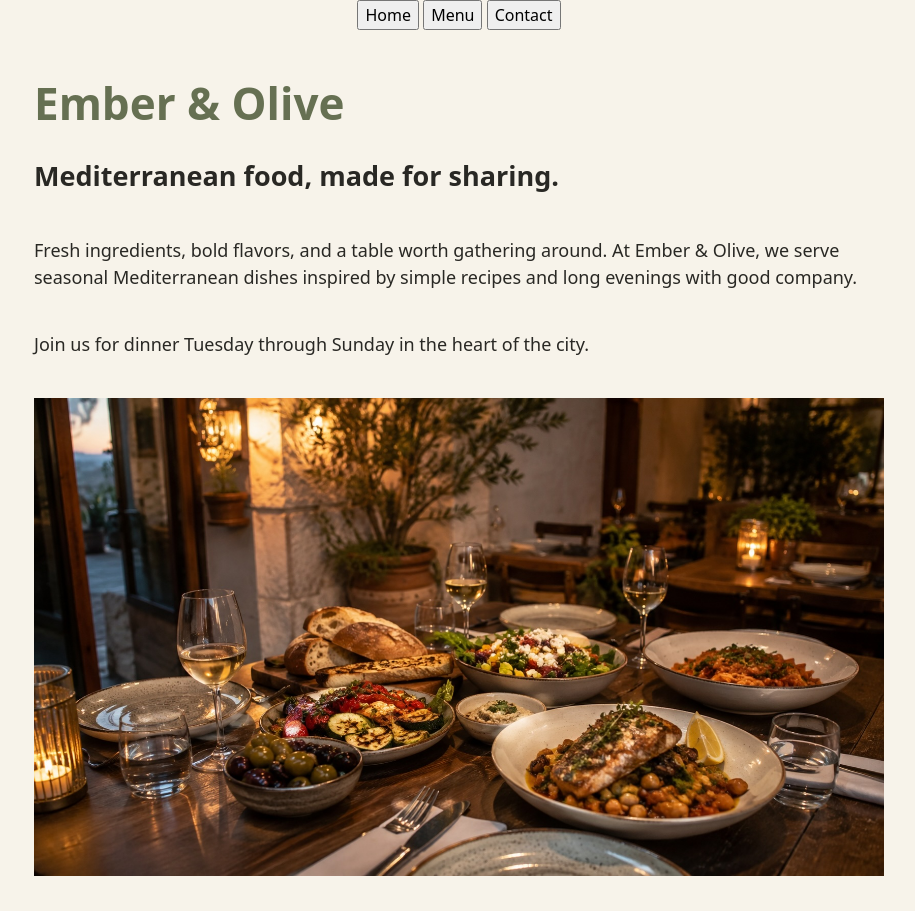
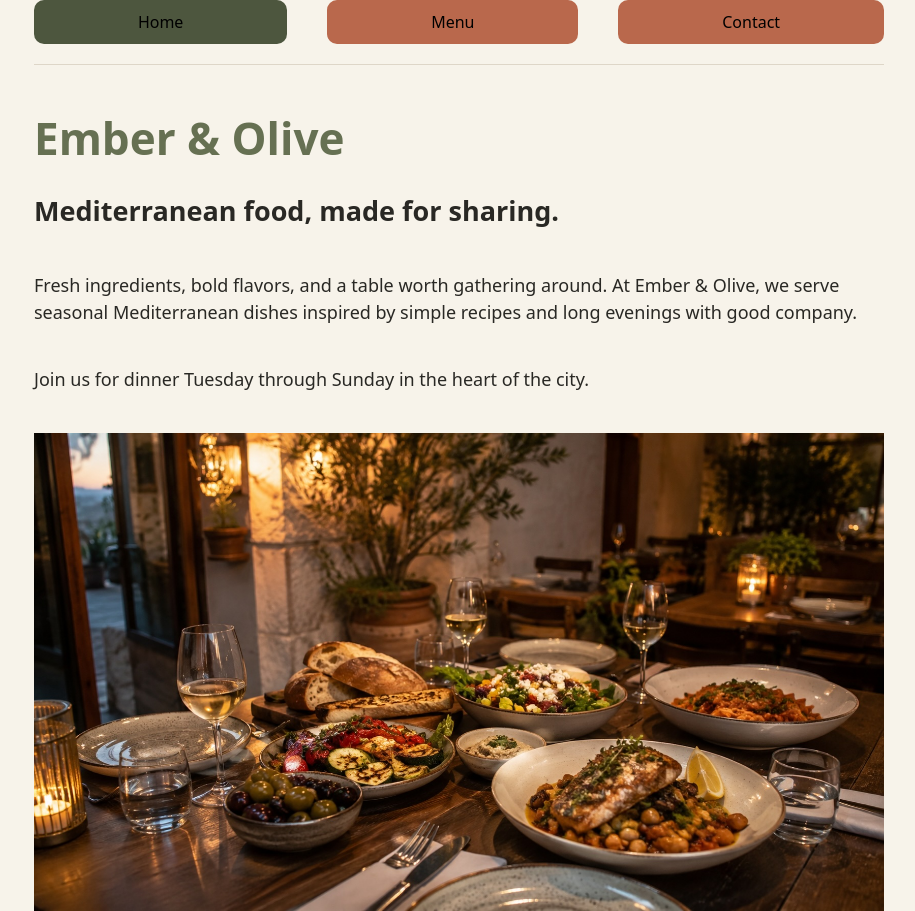
Before and after one commit to lekrau/odin-restaurant-page, a website built with webpack: page src/template.html in a window 1280 px wide. Shown: the whole page, without its empty margins (181-1096 px from the left). Before the commit the page ends 876 px from the top, so only its background shows below. Built offline with nearby package versions, Linux system fonts and the light colour scheme.

Commit message:
Style navigation and highlight active tab

```diff
--- a/src/contact-page-load.js
+++ b/src/contact-page-load.js
@@ -1,10 +1,11 @@
-import tableImage from "./mediterranean-restaurant-table.jpg";
-import addElement from "./utilities.js";
+import { addElement, switchActiveButton } from "./utilities.js";
 
 export default function loadContactPage() {
     console.log("Load contact page");
 
     const content = document.querySelector("#content");
+
+    switchActiveButton(document.querySelector("nav button.contact"));
 
     content.innerHTML = "";
 
--- a/src/home-page-load.js
+++ b/src/home-page-load.js
@@ -1,10 +1,12 @@
 import tableImage from "./mediterranean-restaurant-table.jpg";
-import addElement from "./utilities.js";
+import { addElement, switchActiveButton } from "./utilities.js";
 
 export default function loadHomePage() {
     console.log("Load home page");
 
     const content = document.querySelector("#content");
+
+    switchActiveButton(document.querySelector("nav button.home"));
 
     content.innerHTML = "";
 
--- a/src/menu-page-load.js
+++ b/src/menu-page-load.js
@@ -1,10 +1,11 @@
-import tableImage from "./mediterranean-restaurant-table.jpg";
-import addElement from "./utilities.js";
+import { addElement, switchActiveButton } from "./utilities.js";
 
 export default function loadMenuPage() {
     console.log("Load menu page");
 
     const content = document.querySelector("#content");
+
+    switchActiveButton(document.querySelector("nav button.menu"));
 
     content.innerHTML = "";
 
--- a/src/styles.css
+++ b/src/styles.css
@@ -91,6 +91,33 @@ body {
     align-items: center;
 }
 
+header {
+    width: 850px
+}
+nav {
+    display: flex;
+    justify-content: stretch;
+    gap: 40px;
+    padding-bottom: 20px;
+    border-bottom: 1px solid var(--borders);
+}
+
+nav button {
+    padding: 10px;
+    background-color: var(--accent--secondary);
+    border: none;
+    border-radius: 10px;
+    flex-grow: 1;
+}
+
+nav button:hover {
+    background-color: var(--accent--main);
+}
+
+nav button.active {
+    background-color: var(--accent--stronger);
+}
+
 #content {
     width: 850px;
     flex-shrink: 1;
--- a/src/utilities.js
+++ b/src/utilities.js
@@ -1,4 +1,4 @@
-export default function addElement(tag, text, parent, classes = []) {
+function addElement(tag, text, parent, classes = []) {
     const element = document.createElement(tag);
     element.innerHTML = text;
     classes.forEach(value => {
@@ -7,3 +7,16 @@ export default function addElement(tag, text, parent, classes = []) {
     parent.appendChild(element);
     return element;
 };
+
+function switchActiveButton(target) {
+    const buttons = document.querySelectorAll("nav button");
+    buttons.forEach(button => {
+        if (button === target) {
+            button.classList.add("active");
+        } else {
+            button.classList.remove("active");
+        }
+    });
+}
+
+export { addElement, switchActiveButton };
```
